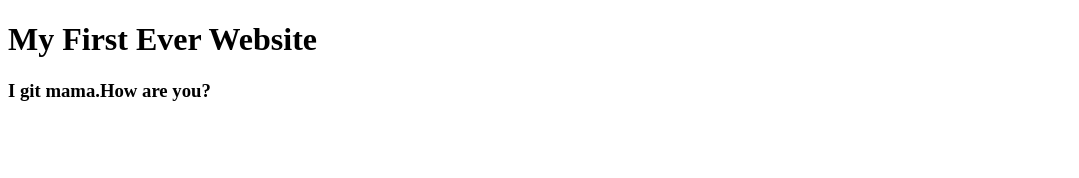
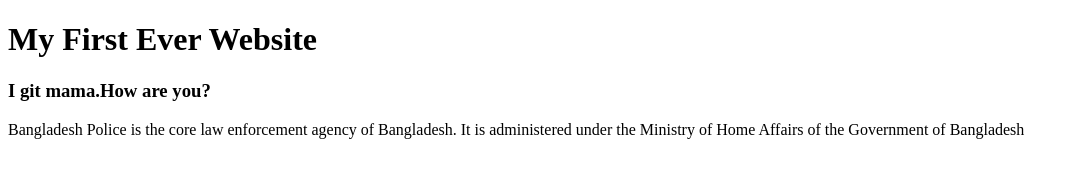
Before and after one commit to jisanmehedi/my-website, a plain HTML site: page index.html in a window 1280 px wide. Shown: the whole page, without its empty margins (0-1079 px from the left). Drawn offline with Linux system fonts and the light colour scheme.

Commit message:
scend update

```diff
--- a/index.html
+++ b/index.html
@@ -9,5 +9,7 @@
 <body>
     <h1>My First  Ever Website</h1>
     <h3>I git mama.How are you?</h3>
+    <p>Bangladesh Police is the core law enforcement agency of Bangladesh. It is administered under the Ministry
+        of Home Affairs of the Government of Bangladesh</p>
 </body>
 </html>
```
